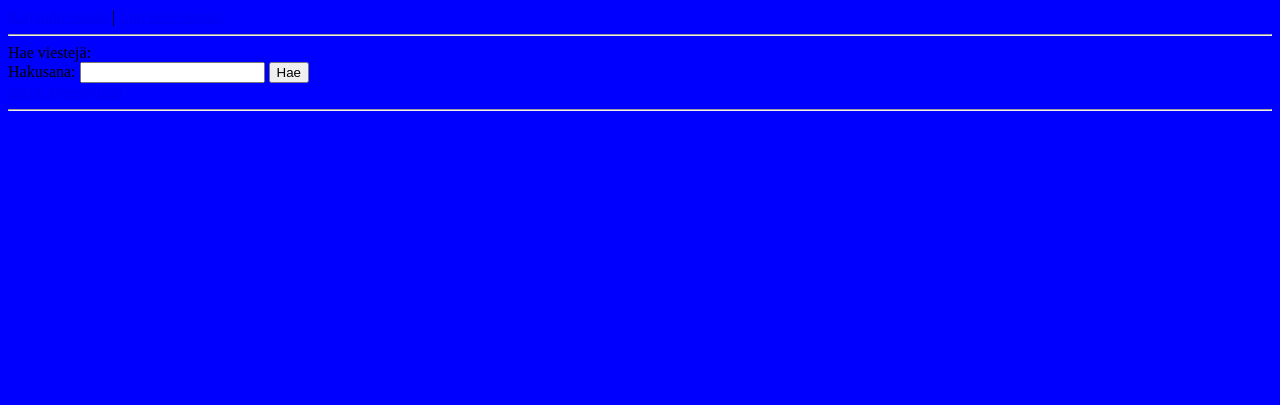
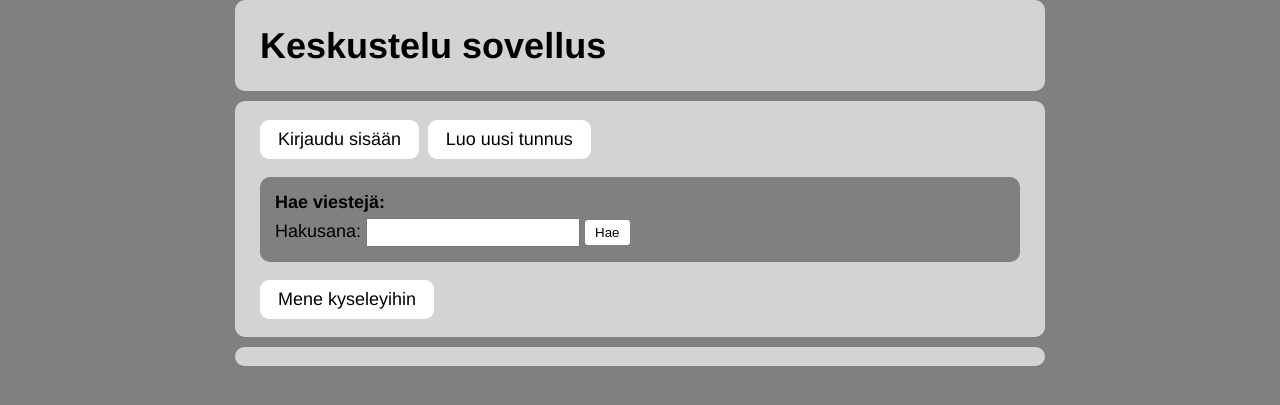
Before and after one commit to EetuKilpi/Keskustelusovellus, a Flask app: template templates/index.html in a window 1280 px wide. Shown: the top 405 px of the page. Run offline with Flask 3, Linux system fonts and the light colour scheme; the template is opened without the code that fills it, so the values that code supplies are empty.

Commit message:
Added css elements

```diff
--- a/assets/main.css
+++ /dev/null
@@ -1,3 +0,0 @@
-body {
-    background-color: blue;
-}
--- a/routes.py
+++ b/routes.py
@@ -87,6 +87,8 @@ def answer():
 def result():
     query = request.args["query"]
     admin = users.is_admin()
+    if admin == None:
+        admin = False
     counter = 0
     if query != "":
         message = messages.search(query)
--- /dev/null
+++ b/static/main.css
@@ -0,0 +1,76 @@
+body {
+    margin: auto;
+    max-width: 45em;
+    font-size: 18px;
+    font-family: 'Helvetica', 'Arial', sans-serif;
+    background-color: grey;
+}
+
+.container {
+    background-color: lightgray;
+    padding: 0.5px 25px;
+    border-radius: 10px;
+    margin-bottom: 10px;
+}
+
+header {
+    background-color: lightgray;
+    padding: 0.5px 25px;
+    border-radius: 10px;
+    margin-bottom: 10px;
+}
+
+nav li {
+    display: inline-block;
+    padding: .5em 1em;
+    background: white;
+    border-radius: .5em;
+    margin-right: .2em;
+}
+
+nav ul {
+    padding: 0;
+    margin: 1;
+}
+
+nav li a {
+    text-decoration: none;
+    color: black;
+}
+
+nav li:hover {
+    background-color: grey;
+}
+
+
+.search {
+    margin-top: 10px;
+    background: gray;
+    padding: 15px;
+    border-radius: 10px;
+}
+
+.search:before {
+    content: "Hae viestejä:";
+    display: block;
+    font-weight: bold;
+    margin-bottom: 5px;
+}
+
+.search input[name="query"] {
+    padding: 5px;
+    width: 200px;
+}
+
+.search input[type="submit"] {
+    padding: 5px 10px;
+    background-color: white;
+    color: black;
+    border: none;
+    border-radius: 3px;
+    cursor: pointer;
+}
+
+.search input[type="submit"]:hover {
+    background-color: grey;
+}
--- a/templates/index.html
+++ b/templates/index.html
@@ -1,24 +1,27 @@
-<!DOCTYPE html>
-<link rel="stylesheet" href="/assets/main.css">
-<meta name="viewport" content="width=device-width, initial-scale=1.0">
-<title>Keskustelu sovellus</title>
-<body>
+{% extends "layout.html" %}
+{% block content %}
+<div class="container">
+        {% if session.user_id %}
+        <p>Olet kirjautunut sisään käyttäjällä {{ session.username }}</p>
+        <nav>
+            <ul>
+                <li><a href="/new">Luo uusi viesti</a></li>
+                {% if admin == True %}
+                <li><a href="/new_private">Luo uusi yksityinen viesti</a></li>
+                {% endif %}
+                <li><a href="/logout">Kirjaudu ulos</a></li>
+            </ul>
+        </nav>
+        {% else %}
+        <nav>
+            <ul>
+                <li><a href="/login">Kirjaudu sisään</a></li>
+                <li><a href="/register">Luo uusi tunnus</a></li>
+                {% endif %}
+            </ul>
+        </nav>
 
-    {% if session.user_id %}
-            Olet kirjautunut sisään käyttäjällä {{ session.username }}
-            <a href="/new">Luo uusi viesti</a>
-            {% if admin == True %}
-                | <a href="/new_private">Luo uusi yksityinen viesti</a>
-            {% endif %}
-                | <a href="/logout">Kirjaudu ulos</a>
-    {% else %}
-            <a href="/login">Kirjaudu sisään</a>
-            | <a href="/register">Luo uusi tunnus</a>
-    {% endif %}
-    <hr>
-
-    Hae viestejä:
-    <form action="/result" method="GET" onsubmit="return check(this)">
+    <form class="search" action="/result" method="GET" onsubmit="return check(this)">
     Hakusana: <input type="text" name="query">
     <input type="submit" value="Hae">
     </form>
@@ -36,11 +39,17 @@
             return true;
         }
         </script>
-    <a href="/polls">Mene kyseleyihin</a>
-    {% if session.user_id %}
-    | <a href="/favorites">Mene suosikkeihisi</a>
-    {% endif %}
-    <hr>
+    <nav>
+        <ul>
+            <li><a href="/polls">Mene kyseleyihin</a></li>
+            {% if session.user_id %}
+            <li><a href="/favorites">Mene suosikkeihisi</a></li>
+            {% endif %}
+        </ul>
+    </nav>
+</div>
+<div class="container">
+    <p>
     {% for message in messages %}
     {% if message[8] == True and admin == False%}
     {% else %}
@@ -95,4 +104,5 @@
     {% endif %}
     {% endfor %}
 
-</body>
+</div>
+{% endblock %}
--- /dev/null
+++ b/templates/layout.html
@@ -0,0 +1,14 @@
+<!doctype html>
+<html lang="en">
+<head>
+    <link rel="stylesheet" href="/static/main.css">
+    <meta name="viewport" content="width=device-width, initial-scale=1">
+    <title>Keskustelu sovellus</title>
+</head>
+<body>
+    <header>
+        <h1>Keskustelu sovellus</h1>
+    </header>
+    {% block content %}{% endblock %}
+</body>
+</html>
```
